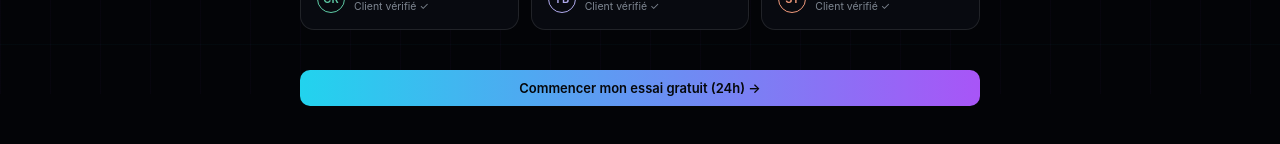
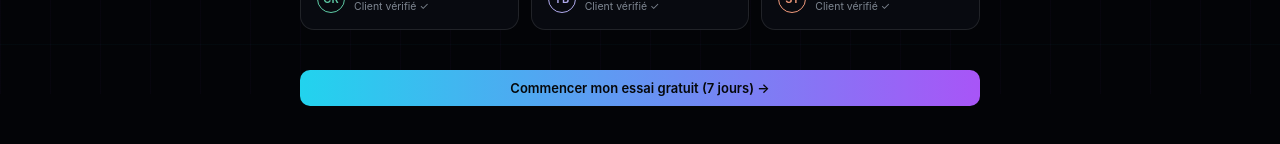
Before and after one commit to raphafoot42-debug/Sparkidea-, a Next.js app: page /welcome in a window 1280 px wide. Shown: the part 706-850 px from the top of the page. Built offline with nearby package versions, Linux system fonts and the light colour scheme; no server answers.

Commit message:
Update trial duration from 24h to 7 days

```diff
--- a/app/welcome/page.tsx
+++ b/app/welcome/page.tsx
@@ -76,7 +76,7 @@ export default function WelcomePage() {
     }
   }, []);
 
-  // Démarre le dashboard en essai gratuit 24h (voir lib/trial.ts) : on
+  // Démarre le dashboard en essai gratuit de 7 jours (voir lib/trial.ts) : on
   // récupère le schéma généré avant inscription s'il existe (sessionStorage),
   // on le sauvegarde une bonne fois pour toutes, puis direction le dashboard
   // — plus de détour obligatoire par les forfaits à cette étape.
@@ -238,7 +238,7 @@ export default function WelcomePage() {
         </div>
 
         <button onClick={handleStart} disabled={starting} className="btn-primary" style={{ width: "100%" }}>
-          {starting ? "Un instant..." : "Commencer mon essai gratuit (24h) →"}
+          {starting ? "Un instant..." : "Commencer mon essai gratuit (7 jours) →"}
         </button>
       </div>
     </div>
```
